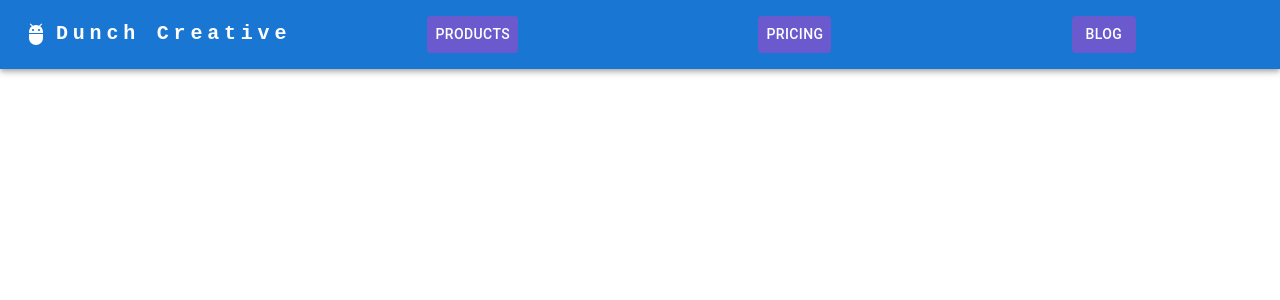
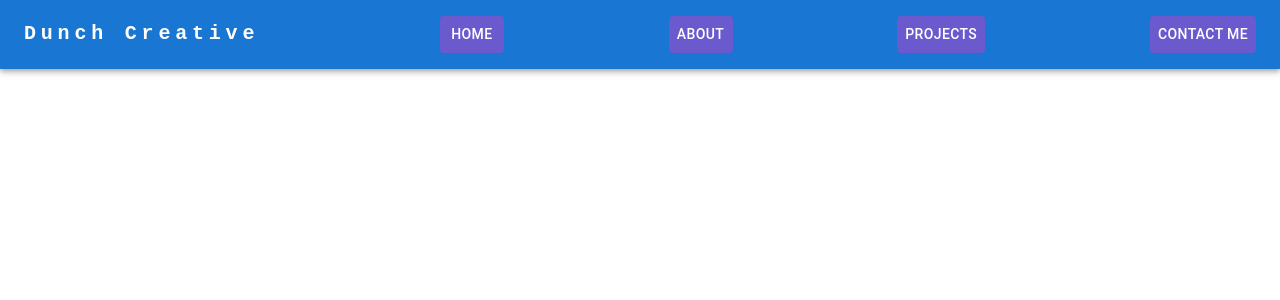
Before and after one commit to Kieran-Dunch/dunch-creative, a JavaScript app: page / in a window 1280 px wide. Shown: the top 300 px of the page. Built offline with nearby package versions, Linux system fonts and the light colour scheme; the HTML template or start-up script is replaced by a standard one.

Commit message:
styling loosely done, moving on

```diff
--- a/src/components/NavBar.js
+++ b/src/components/NavBar.js
@@ -1,22 +1,18 @@
-import * as React from 'react';
 import AppBar from '@mui/material/AppBar';
 import Box from '@mui/material/Box';
 import Toolbar from '@mui/material/Toolbar';
 import Typography from '@mui/material/Typography';
 import Container from '@mui/material/Container';
 import Button from '@mui/material/Button';
-import AdbIcon from '@mui/icons-material/Adb';
 
-const pages = ['Products', 'Pricing', 'Blog'];
+const pages = ['Home', 'About', 'Projects'];
 
 const NavBar = () => {
 
-
   return (
     <AppBar position="static">
-      <Container maxWidth="xl">
+      <Container maxWidth="95%">
         <Toolbar disableGutters>
-          <AdbIcon sx={{ display: { xs: 'none', md: 'flex' }, mr: 1 }} />
           <Typography
             variant="h6"
             noWrap
@@ -34,26 +30,7 @@ const NavBar = () => {
           >
             Dunch Creative
           </Typography>
-          <AdbIcon sx={{ display: { xs: 'flex', md: 'none' }, mr: 1 }} />
-          <Typography
-            variant="h5"
-            noWrap
-            component="a"
-            href=""
-            sx={{
-              mr: 2,
-              display: { xs: 'flex', md: 'none' },
-              flexGrow: 1,
-              fontFamily: 'monospace',
-              fontWeight: 700,
-              letterSpacing: '.3rem',
-              color: 'inherit',
-              textDecoration: 'none',
-            }}
-          >
-            LOGO
-          </Typography>
-          <Box sx={{ flexGrow: 1, display: { xs: 'none', md: 'flex' }, justifyContent: "space-around" }}>
+          <Box sx={{ flexGrow: 1, display: { xs: 'none', md: 'flex' }, justifyContent: "space-evenly" }}>
             {pages.map((page) => (
               <Button
                 key={page}
@@ -63,6 +40,13 @@ const NavBar = () => {
               </Button>
             ))}
           </Box>
+          <Box>
+            <Button
+              sx={{ my: 2, color: 'white', display: 'block', backgroundColor: "slateblue" }}
+            >
+              Contact me
+            </Button>
+          </Box>
         </Toolbar>
       </Container>
     </AppBar>
```
